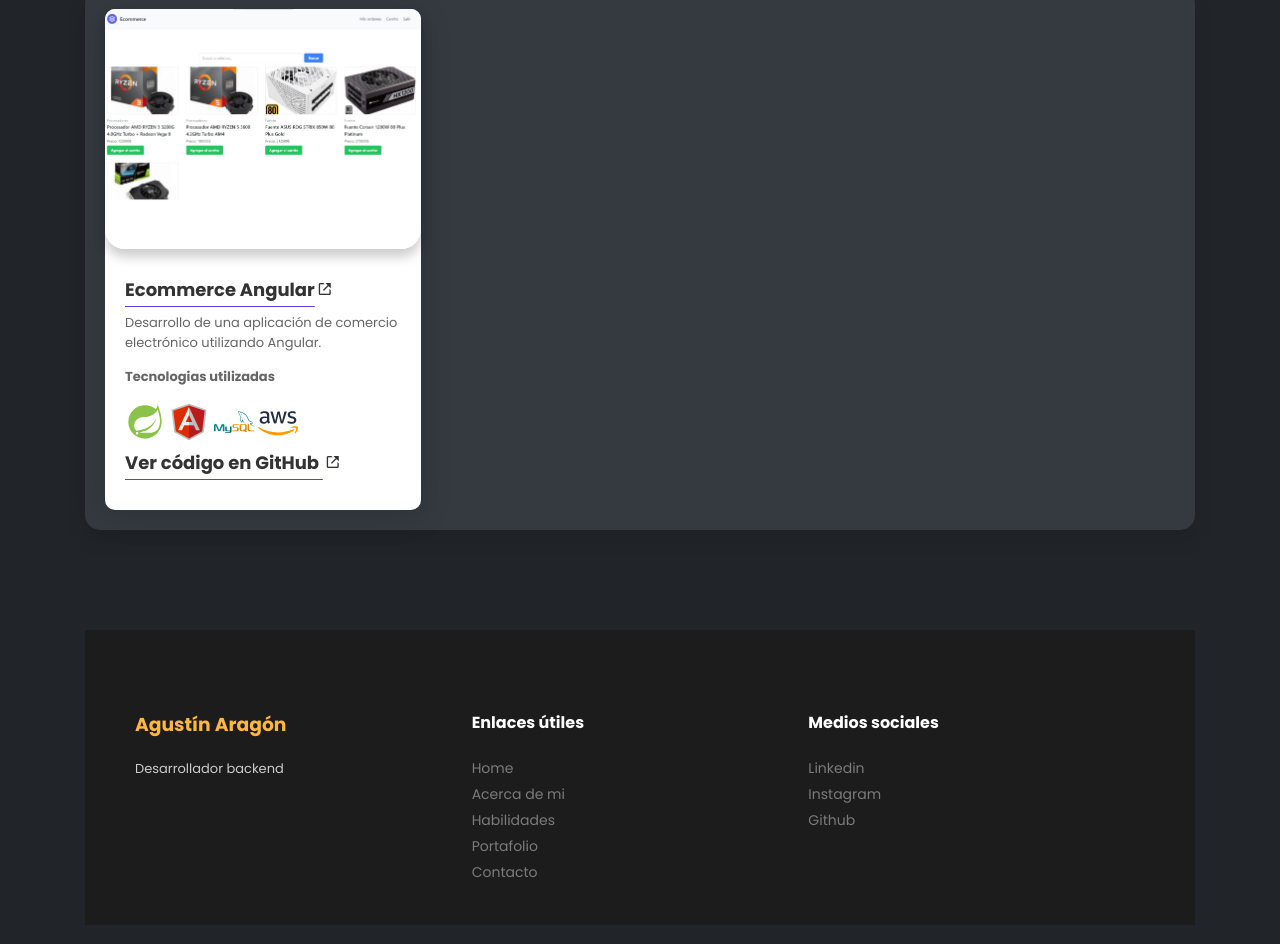
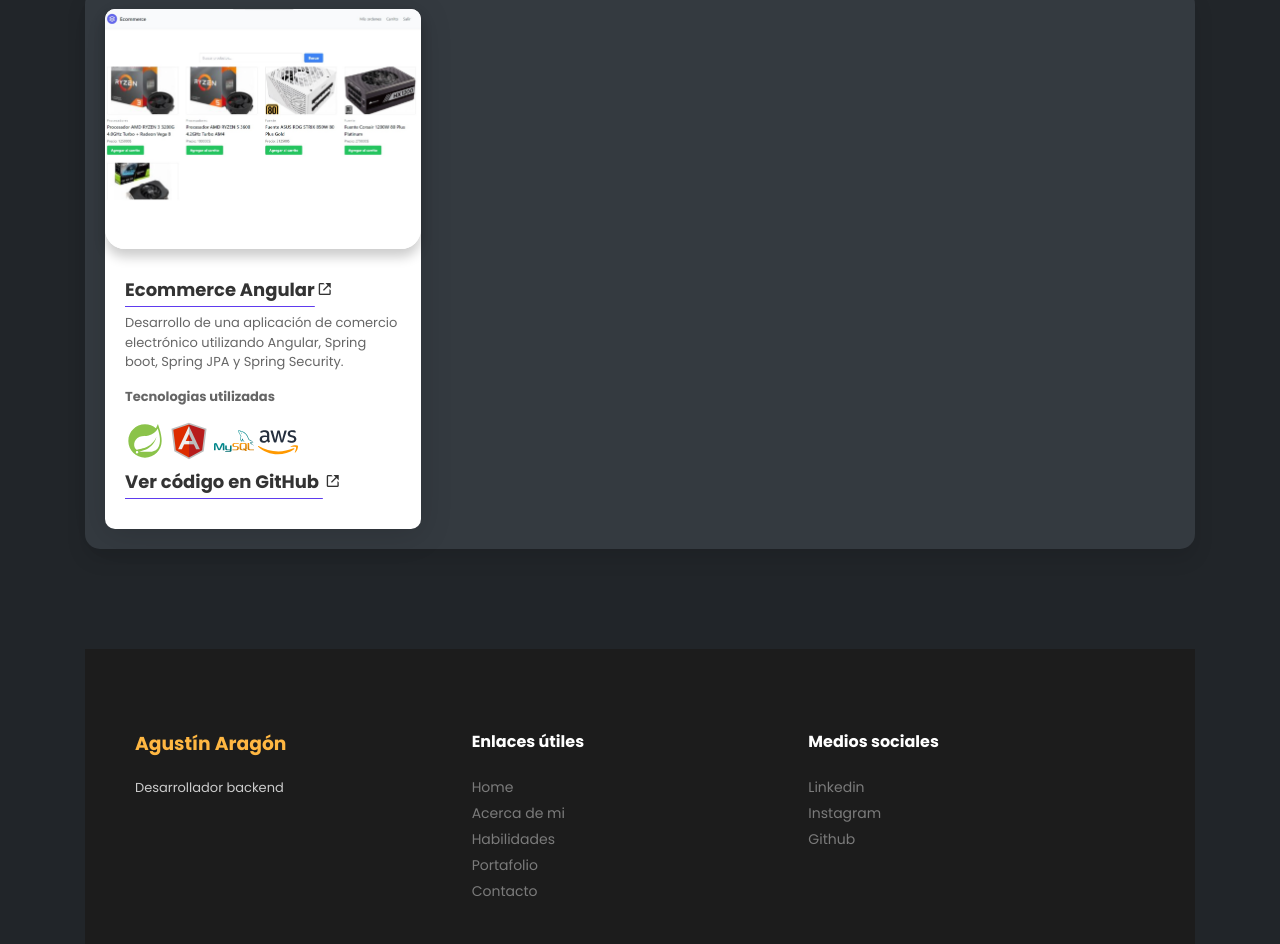
Before and after one commit to AAragonDev/Portfolio, a plain HTML site: page index.html in a window 1280 px wide. Shown: the part 1627-2571 px from the top of the page. Drawn offline with nearby package versions, Linux system fonts and the light colour scheme.

Commit message:
fix comentario de un proyecto

```diff
--- a/index.html
+++ b/index.html
@@ -99,7 +99,7 @@
                     <a href="http://ecommerce-angular01.s3-website-sa-east-1.amazonaws.com" target="_blank"><h4>Ecommerce Angular<i class='bx bx-link-external'></i></h4></a>
 
                     <p>
-                        Desarrollo de una aplicación de comercio electrónico utilizando Angular.
+                        Desarrollo de una aplicación de comercio electrónico utilizando Angular, Spring boot, Spring JPA y Spring Security.
                     </p>
                     <div class="technologies">
                         <p><strong>Tecnologias utilizadas</strong></p>
```
